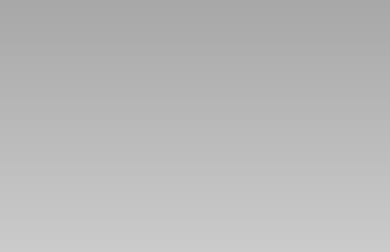
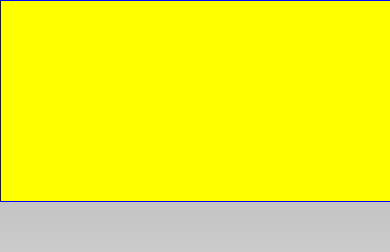
Before and after one commit to selwynrabins/phoneGapTesting, a plain HTML site: page index.html in a window 390 px wide. Shown: the top 252 px of the page. Drawn offline with Linux system fonts and the light colour scheme; some packages are replaced by stand-ins of ours.

Commit message:
my first change

```diff
--- a/index.html
+++ b/index.html
@@ -33,6 +33,10 @@
                 <p class="event received">Device is Ready</p>
             </div>
         </div>
+
+        <div style="width: 100%;height: 200px; border: solid 1px blue; background-color: yellow;>
+        this is great new code
+        </div>
         <script type="text/javascript" src="phonegap.js"></script>
         <script type="text/javascript" src="js/index.js"></script>
         <script type="text/javascript">
```
